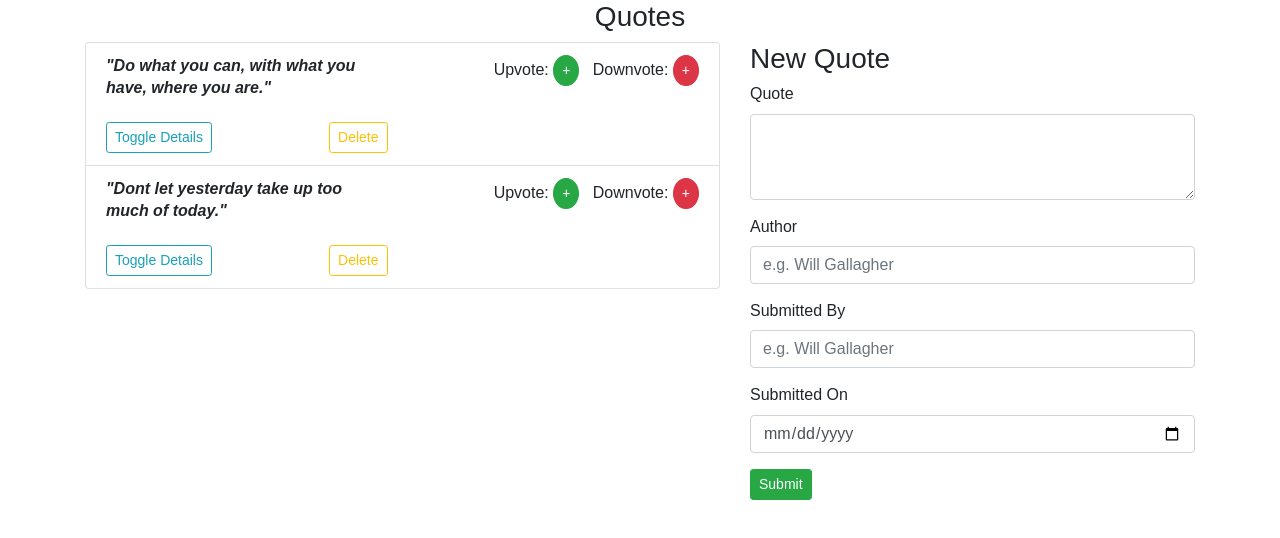
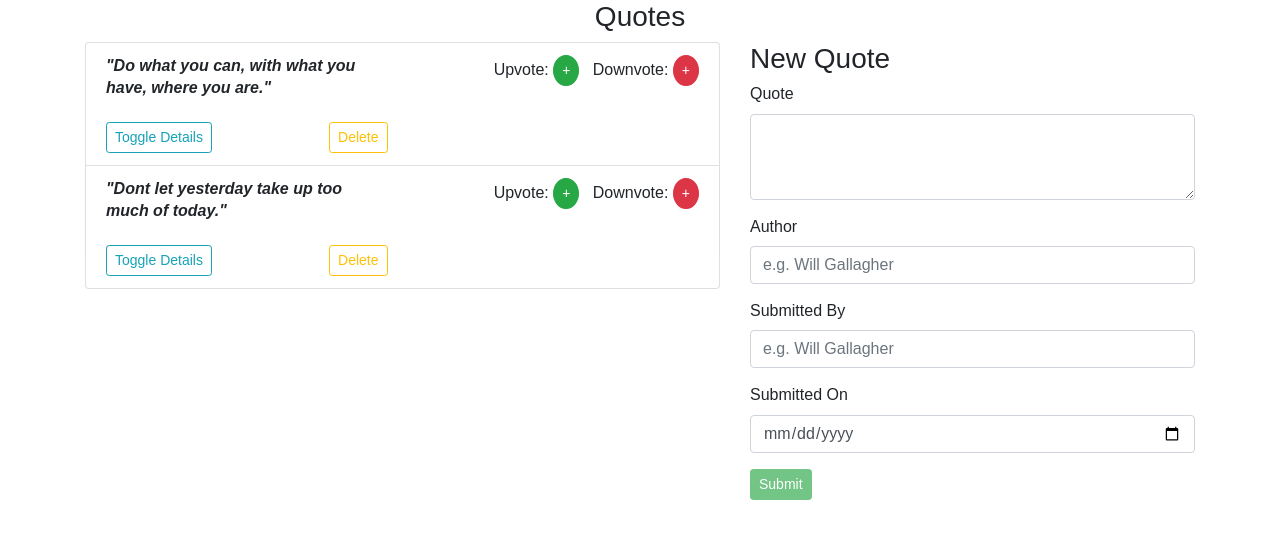
Before and after one commit to Kenneththumi/Quotes, an Angular app: page / in a window 1280 px wide. Shown: the top 538 px of the page. Built offline with nearby package versions, Linux system fonts and the light colour scheme.

Commit message:
Form Validation updated-submit btn

```diff
--- a/src/app/quote-form/quote-form.component.html
+++ b/src/app/quote-form/quote-form.component.html
@@ -33,6 +33,6 @@
               </div>
         </div>
 
-        <button class="btn btn-success btn-sm" type="Submit">Submit</button>
+        <button [disabled]="!f.valid" class="btn btn-success btn-sm" type="Submit">Submit</button>
       </form>
 </div>
```
